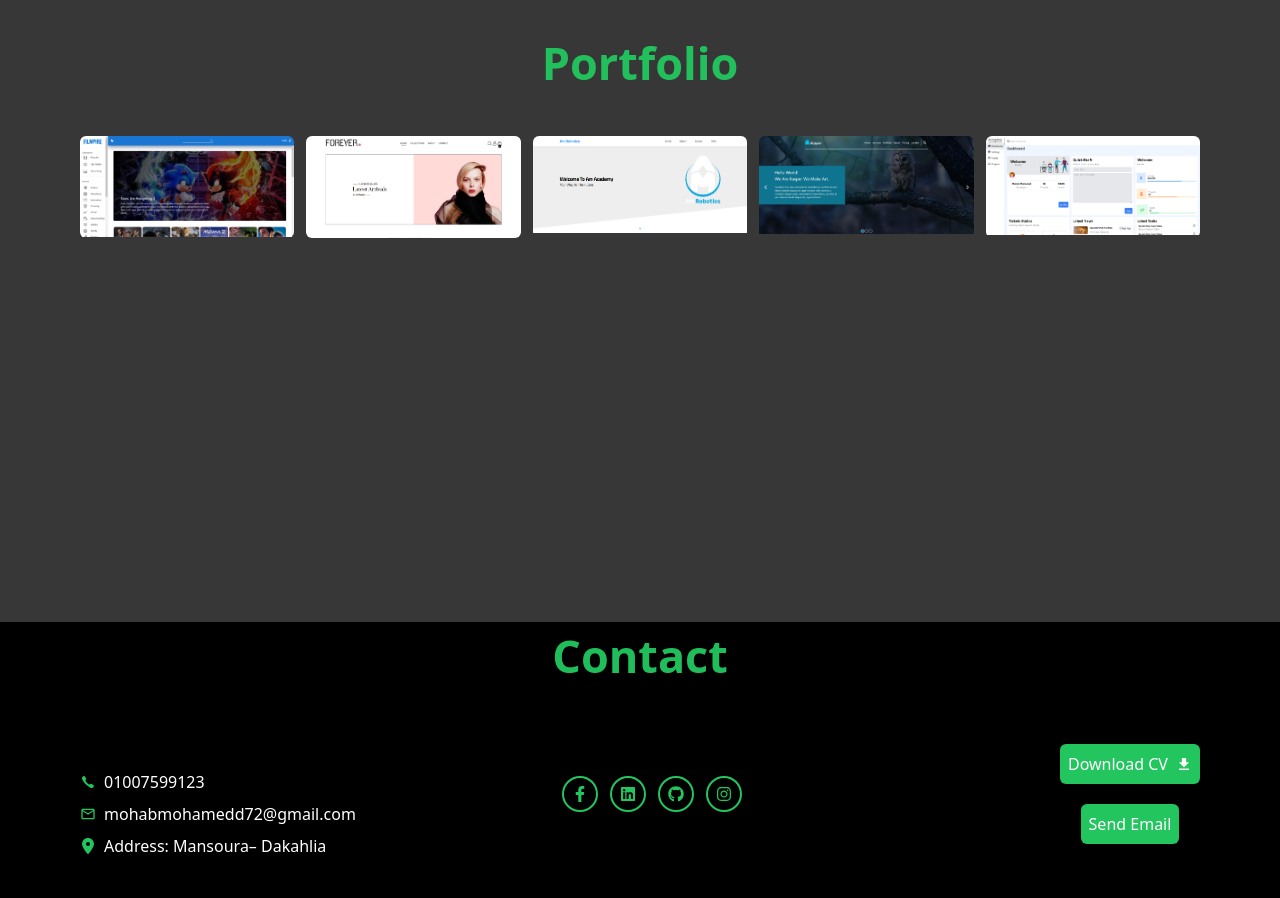
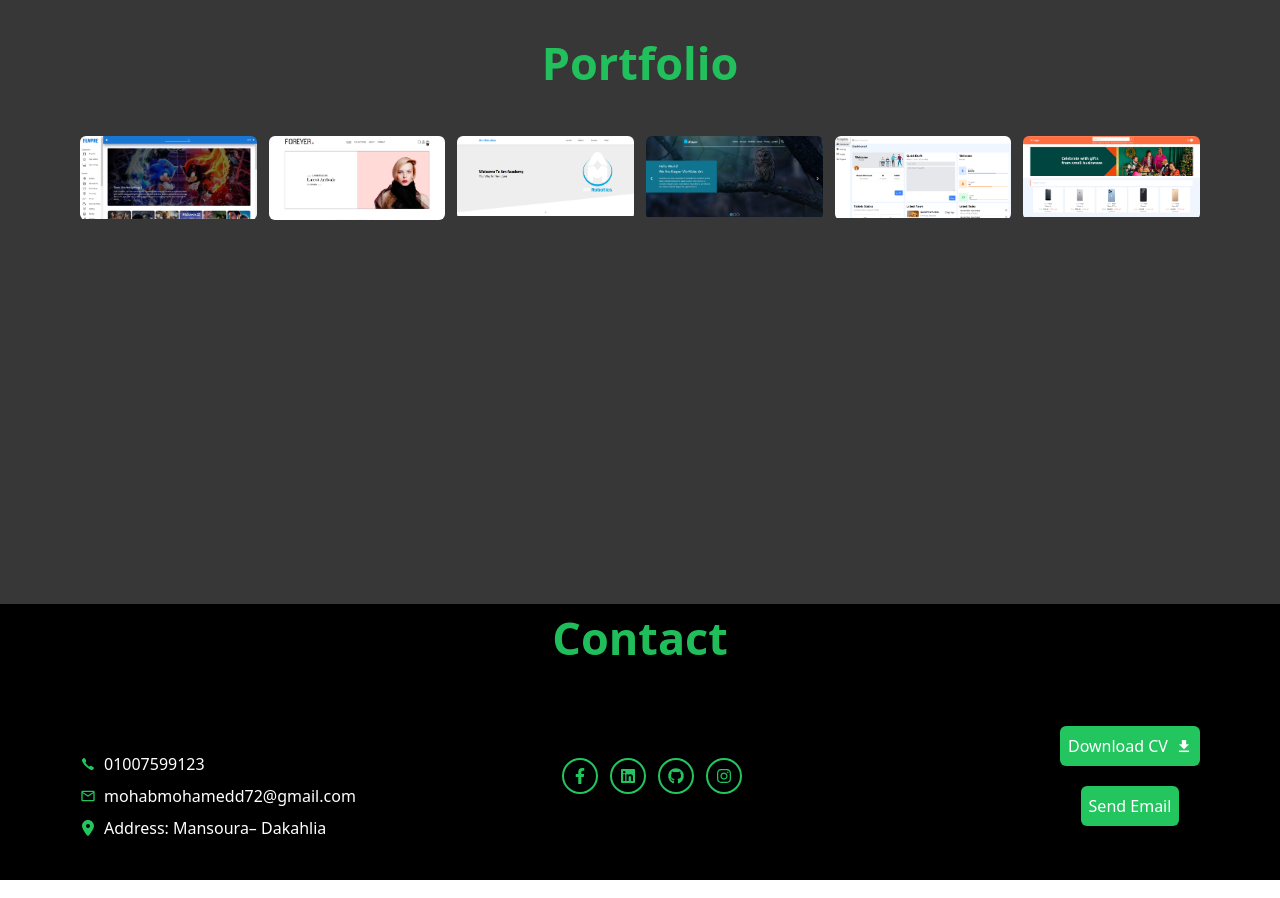
Before and after one commit to MohabMohamed72/portfolio, a React (Vite) app: page / in a window 1280 px wide. Shown: the part 1480-2378 px from the top of the page. Built offline with nearby package versions, Linux system fonts and the light colour scheme; a web font is replaced by a local one.

Commit message:
add new website

```diff
--- a/src/Pages/About.jsx
+++ b/src/Pages/About.jsx
@@ -15,6 +15,7 @@ import { MdCastForEducation } from "react-icons/md";
 import { FaMicrochip } from "react-icons/fa";
 import { MdOutlineWebAsset } from "react-icons/md";
 import { FaUniversity } from "react-icons/fa";
+import { FaVuejs } from "react-icons/fa6";
 
 const About = () => {
 
@@ -106,6 +107,10 @@ const About = () => {
                   <p className='language-text-logo'>Javascript</p>
                 </div>
                 <div className='language-div-logo'>
+                  <FaVuejs className='language-icon-logo text-green-300' title='React'/>
+                  <p className='language-text-logo'>Vue Js</p>
+                </div>
+                <div className='language-div-logo'>
                   <FaReact className='language-icon-logo text-blue-300' title='React'/>
                   <p className='language-text-logo'>React</p>
                 </div>
--- a/src/Pages/Portofolio.jsx
+++ b/src/Pages/Portofolio.jsx
@@ -4,6 +4,7 @@ import img2 from '../assets/Ecommerce.png'
 import img3 from '../assets/Am.png'
 import img4 from '../assets/kasper.png'
 import img5 from '../assets/Dashboard.png'
+import img6 from '../assets/ecom.png'
 
 const Portofolio = () => {
 
@@ -12,6 +13,7 @@ const Portofolio = () => {
   const [Visable3 , setVisable3] =useState(false)
   const [Visable4 , setVisable4] =useState(false)
   const [Visable5 , setVisable5] =useState(false)
+  const [Visable6 , setVisable6] =useState(false)
   return (
     <div id='portfolio' className='mt-20 transition-all scroll-smooth duration-700  px-20 max-sm:px-5 pt-10'>
         <div className='w-full ml-auto mr-auto'>
@@ -58,6 +60,13 @@ const Portofolio = () => {
               <p className='px-5 text-white text-[12px]'>Dashboard Page Using Html And Tailwind Only</p>
             </div>
           </div>
+          <div className='cursor-pointer relative rounded-md w-[400px] overflow-hidden max-sm:w-full' onMouseEnter={()=>{setVisable6(true)}} onMouseLeave={()=>{setVisable6(false)}} onClick={()=>{window.open('https://ecommerce759.netlify.app/' , '_blank')}}>
+            <img src={img6} alt="" className='' />
+            <div className={`${Visable6? ` h-3/4 transition-all duration-700`:` h-0`}  absolute bg-[#7dc783da] w-full bottom-0  transition-all duration-700`}>
+              <h1 className='text-white font-bold px-5 text-[13px]'>Ecommerce Vue Page</h1>
+              <p className='px-5 text-white text-[12px]'>Ecommerce Vue Website</p>
+            </div>
+          </div>
 
 
         </div>
```
Also changed, not shown: src/assets/ecom.png (added).
